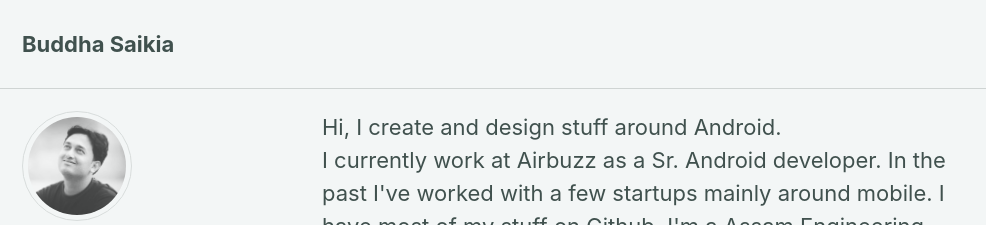
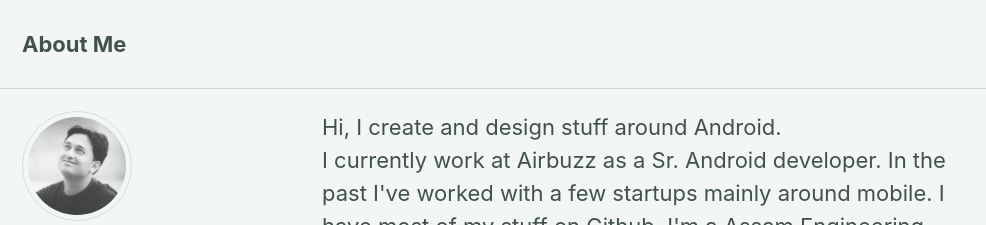
Before and after one commit to buddhasaikia/buddhasaikia.github.io, a Jekyll site: the page built from index.html, in a window 1280 px wide and 900 px high. Shown: the top 225 px of the window, without its empty margins (0-986 px from the left). Built offline with Jekyll 4.4.1, drawn with Linux system fonts in a browser that asks for light colours; cached includes are drawn as plain includes; nearby versions of some CDN libraries; the list of posts is cut into pages by our own code.

Commit message:
Update #29

```diff
--- a/_config.yml
+++ b/_config.yml
@@ -16,7 +16,7 @@ minimal_mistakes_skin    : "mint" # "default", "air", "aqua", "contrast", "dark"
 
 # Site Settings
 locale                   : "en-US"
-title                    : "Buddha Saikia"
+title                    : "About Me"
 title_separator          : "-"
 name                     : "Buddha Saikia"
 description              : "Android developer, mountain lover, photography enthusiasts."
```
